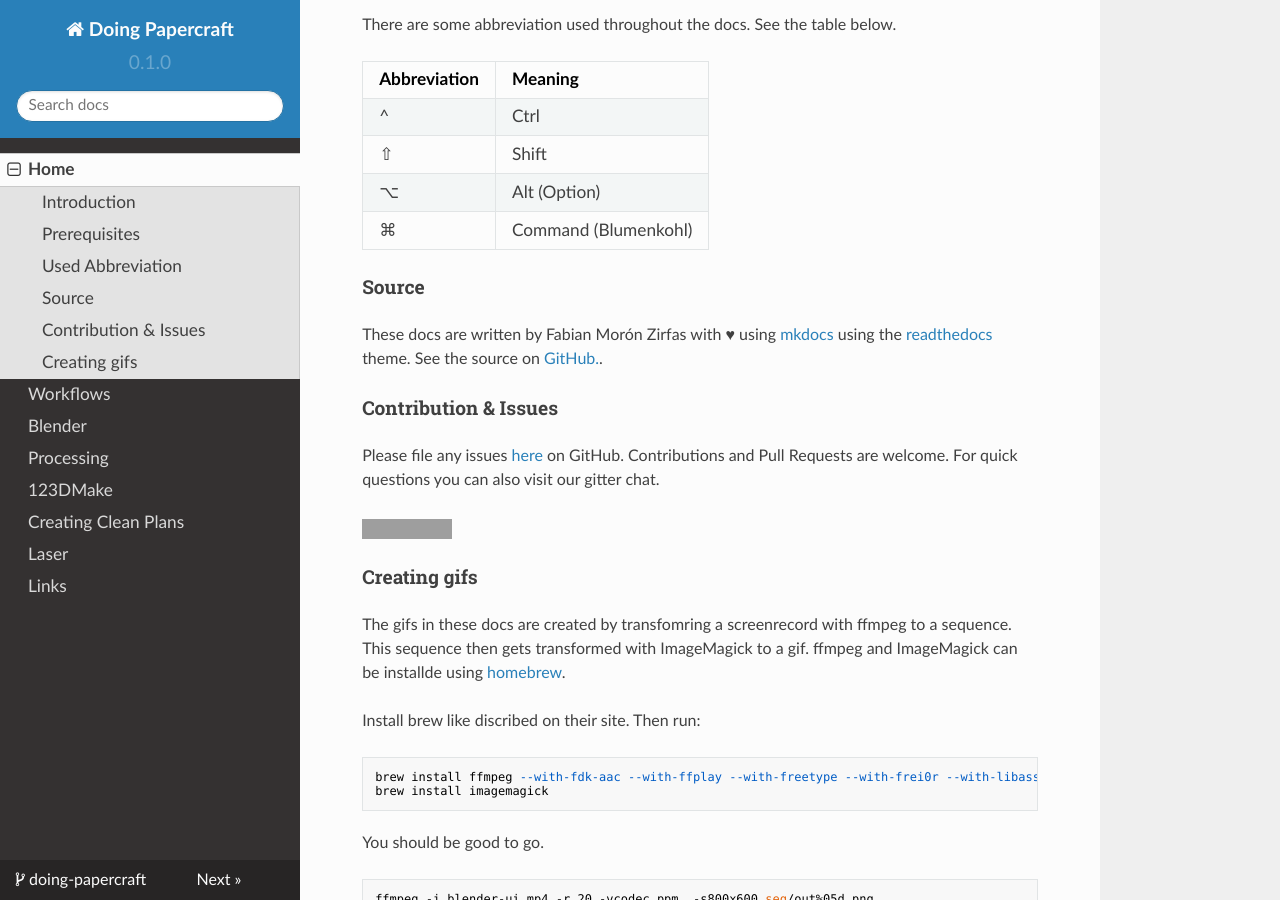
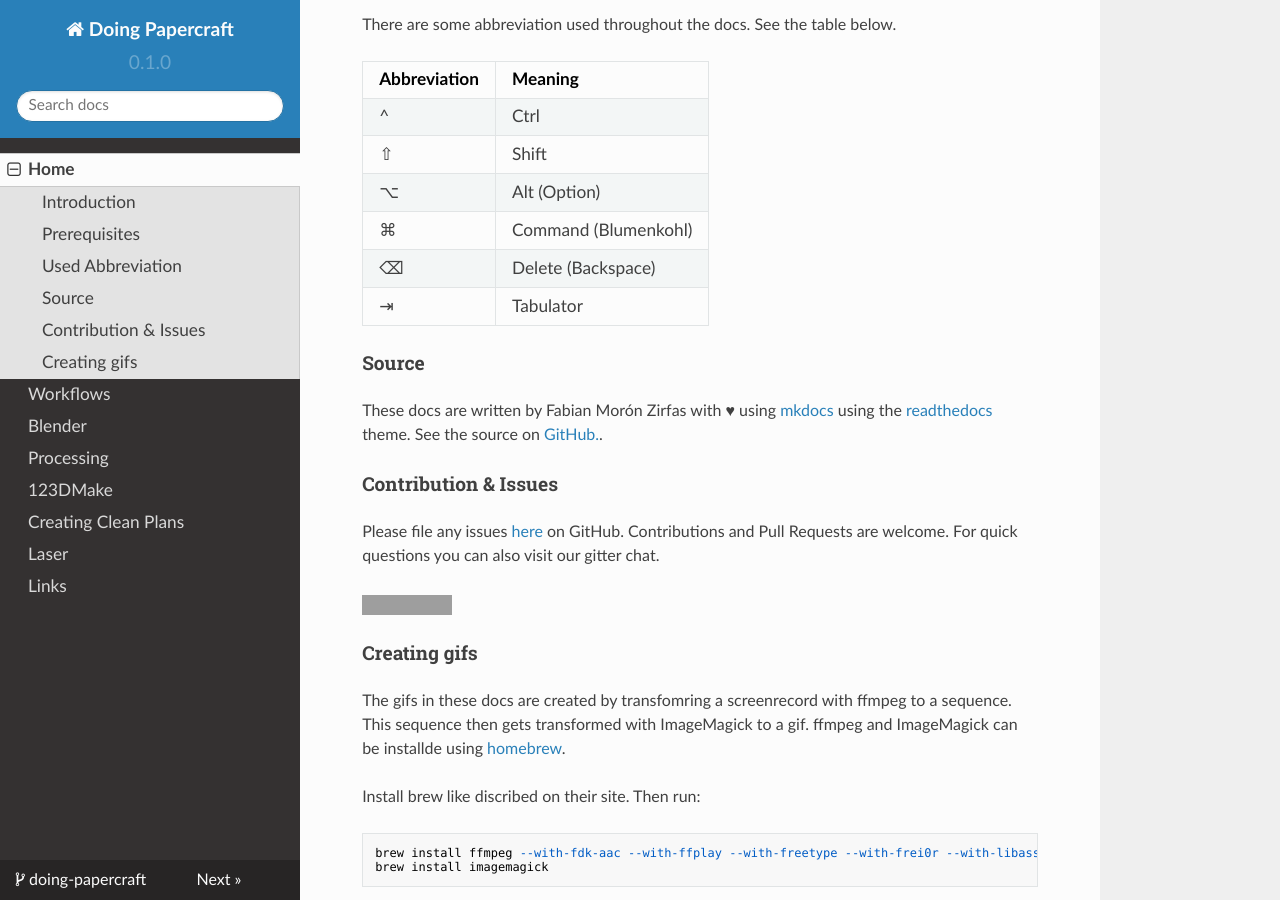
Before and after one commit to ff6347/doing-papercraft, an MkDocs documentation site: the page built from docs/index.md, in a window 1280 px wide and 900 px high, scrolled down 1114 px. Built offline with MkDocs 1.6.1, drawn with Linux system fonts in a browser that asks for light colours; nearby versions of some CDN libraries; old or Windows-style settings are respelled for this version of MkDocs; grey boxes are pictures that could not be loaded.

Commit message:
abrevations table update

```diff
--- a/docs/index.md
+++ b/docs/index.md
@@ -31,6 +31,9 @@ There are some abbreviation used throughout the docs. See the table below.
 | ⇧            | Shift                |
 | ⌥            | Alt (Option)         |
 | ⌘            | Command (Blumenkohl) |
+| ⌫            | Delete (Backspace)   |
+| ⇥            | Tabulator            |
+
 
 ## Source
 
```
